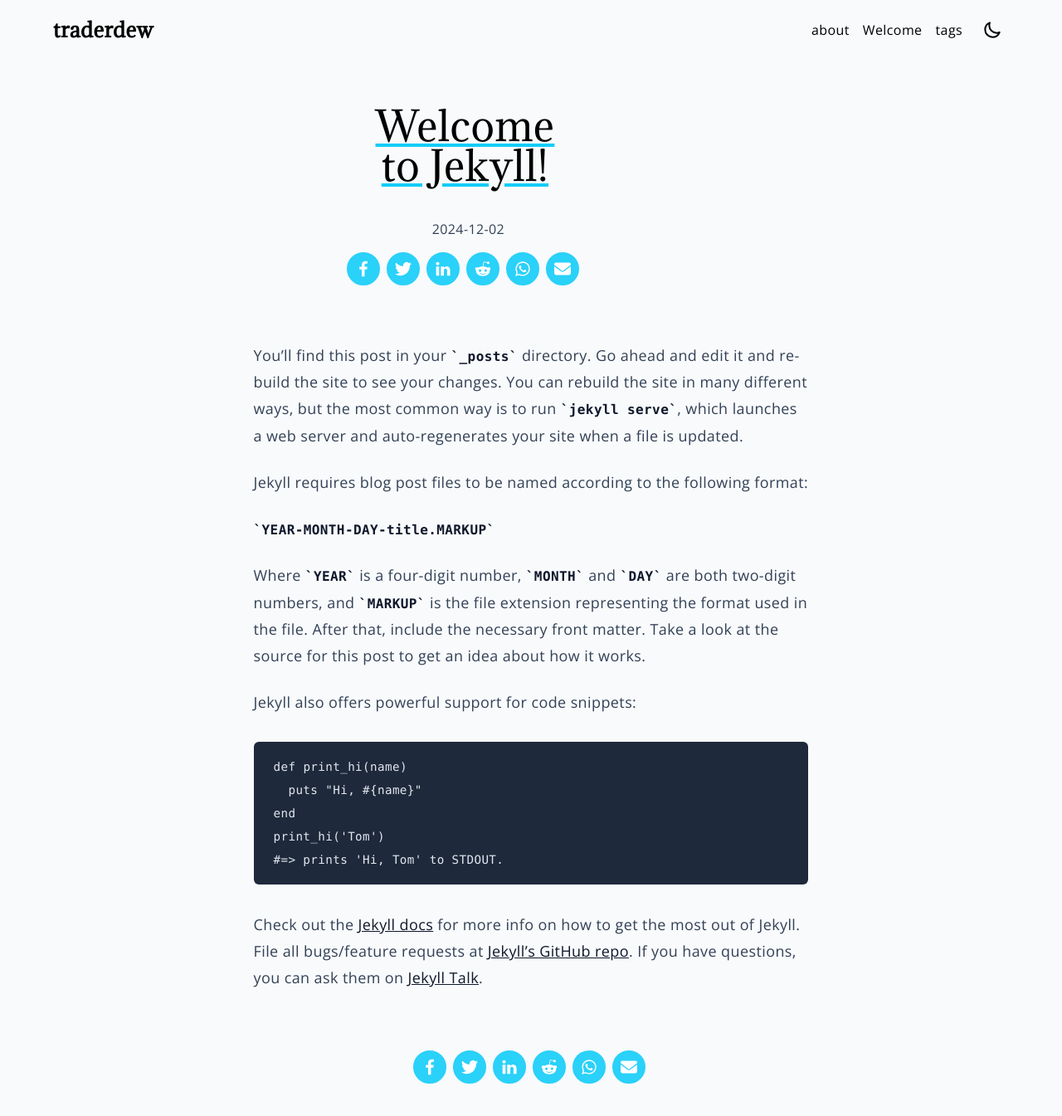
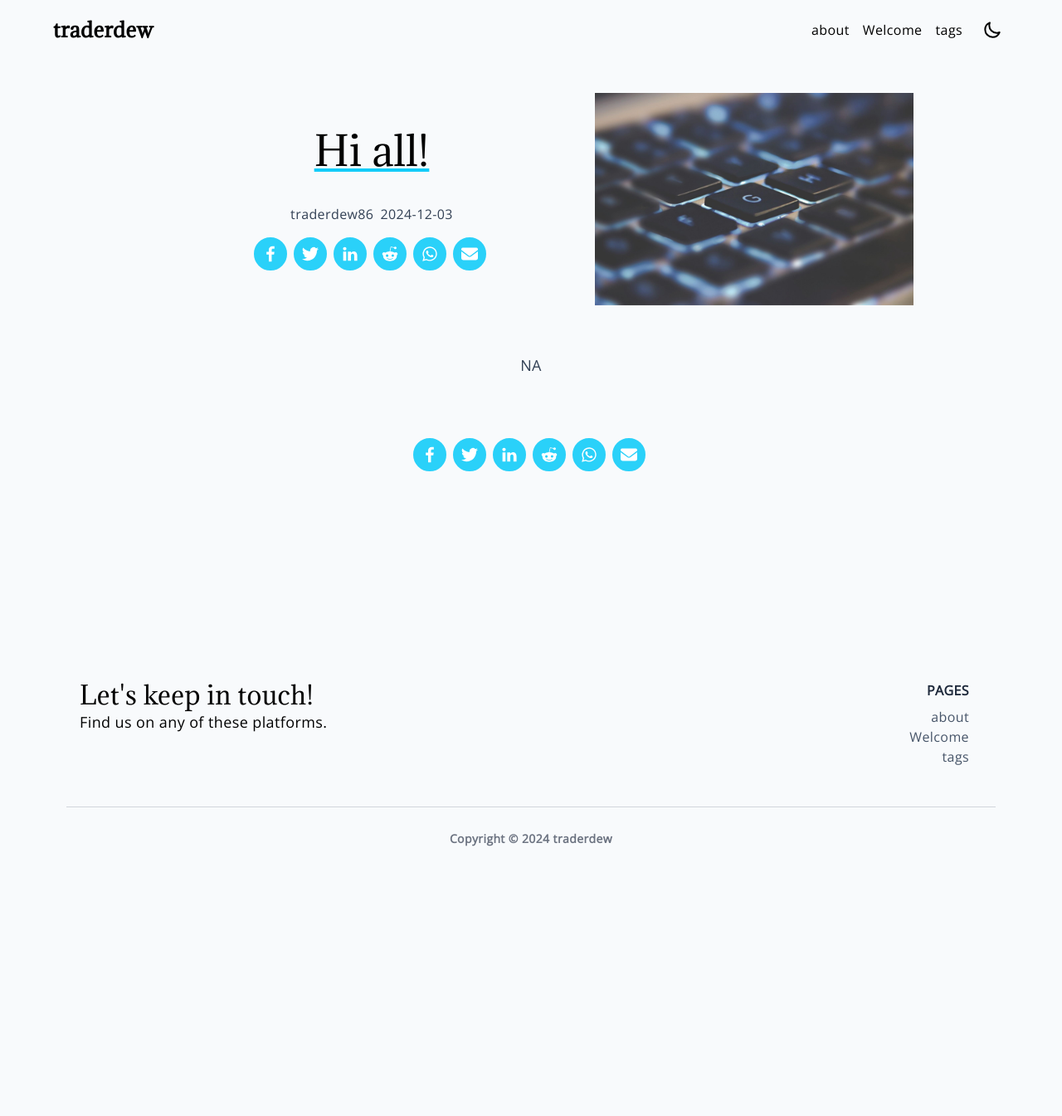
Before and after one commit to traderdew86/traderdew86.github.io, a Jekyll site: the page built from _posts/2024-12-02-welcome-to-jekyll.markdown, in a window 1280 px wide and 1400 px high. Shown: the top 1345 px of the window at 83% size. Built offline with Jekyll 4.4.1, drawn with Linux system fonts in a browser that asks for light colours.

Commit message:
change first post

```diff
--- a/_posts/2024-12-02-welcome-to-jekyll.markdown
+++ b/_posts/2024-12-02-welcome-to-jekyll.markdown
@@ -1,29 +1,9 @@
 ---
 layout: post
-title:  "Welcome to Jekyll!"
-date:   2024-12-02 01:04:58 -0500
-categories: jekyll update
+title:  "Hi all!"
+date:   2024-12-02 23:04:58 -0500
+image: /assets/images/mac_keyboard.jpg
+author: traderdew86
+comments: true
 ---
-You’ll find this post in your `_posts` directory. Go ahead and edit it and re-build the site to see your changes. You can rebuild the site in many different ways, but the most common way is to run `jekyll serve`, which launches a web server and auto-regenerates your site when a file is updated.
-
-Jekyll requires blog post files to be named according to the following format:
-
-`YEAR-MONTH-DAY-title.MARKUP`
-
-Where `YEAR` is a four-digit number, `MONTH` and `DAY` are both two-digit numbers, and `MARKUP` is the file extension representing the format used in the file. After that, include the necessary front matter. Take a look at the source for this post to get an idea about how it works.
-
-Jekyll also offers powerful support for code snippets:
-
-{% highlight ruby %}
-def print_hi(name)
-  puts "Hi, #{name}"
-end
-print_hi('Tom')
-#=> prints 'Hi, Tom' to STDOUT.
-{% endhighlight %}
-
-Check out the [Jekyll docs][jekyll-docs] for more info on how to get the most out of Jekyll. File all bugs/feature requests at [Jekyll’s GitHub repo][jekyll-gh]. If you have questions, you can ask them on [Jekyll Talk][jekyll-talk].
-
-[jekyll-docs]: https://jekyllrb.com/docs/home
-[jekyll-gh]:   https://github.com/jekyll/jekyll
-[jekyll-talk]: https://talk.jekyllrb.com/
+NA
```
Also changed, not shown: assets/images/mac_keyboard.jpg (added), 1 other file.
